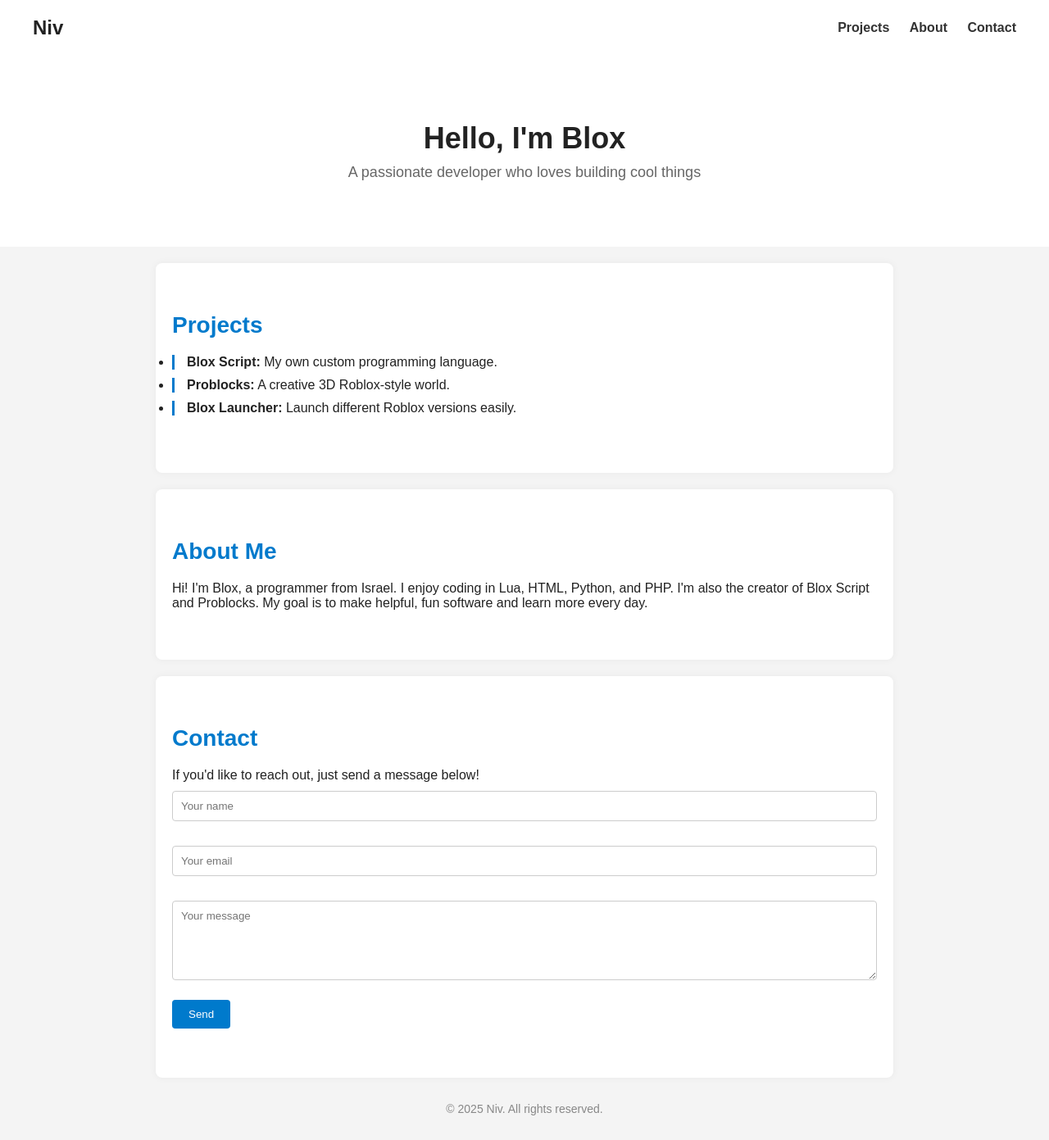
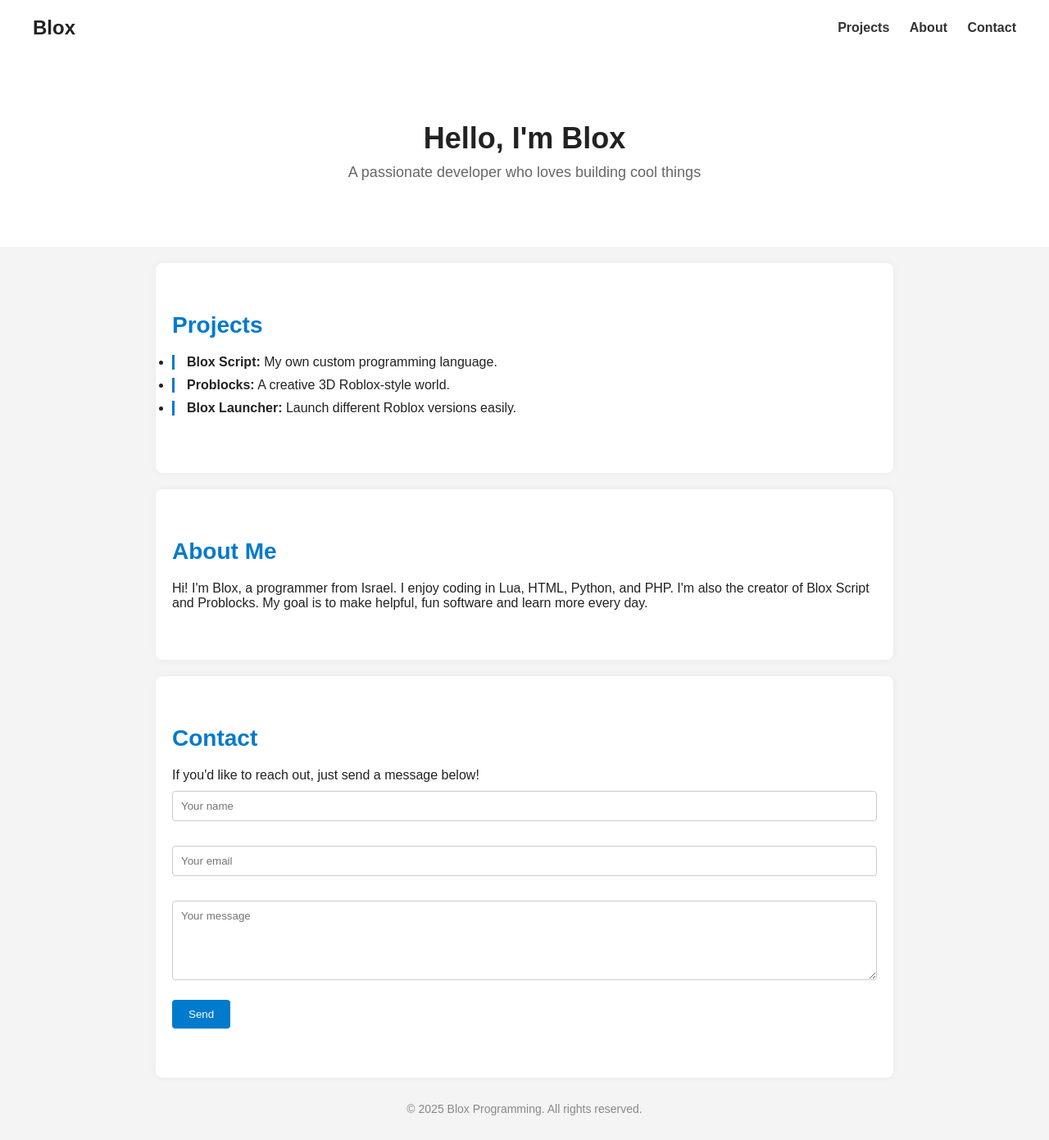
Before and after one commit to soferniv94/Portfoilo, a plain HTML site: page index2.html in a window 1280 px wide. Shown: the whole page at 82% size. Drawn offline with Linux system fonts and the light colour scheme.

Commit message:
Update index2.html

```diff
--- a/index2.html
+++ b/index2.html
@@ -116,7 +116,7 @@
 <body>
 
 <header>
-  <h1>Niv</h1>
+  <h1>Blox</h1>
   <nav>
     <a href="#projects">Projects</a>
     <a href="#about">About</a>
@@ -155,7 +155,7 @@
 </section>
 
 <footer>
-  &copy; 2025 Niv. All rights reserved.
+  &copy; 2025 Blox Programming. All rights reserved.
 </footer>
 
 </body>
```
